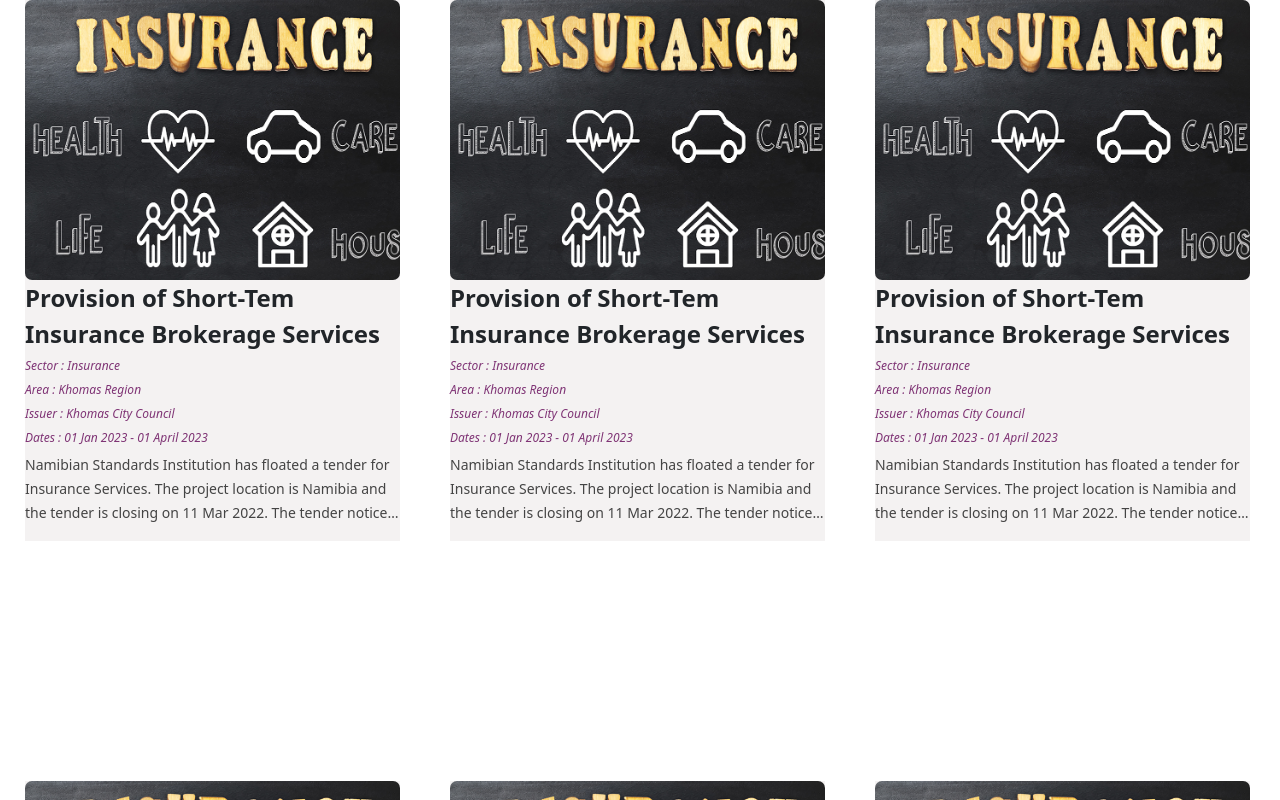
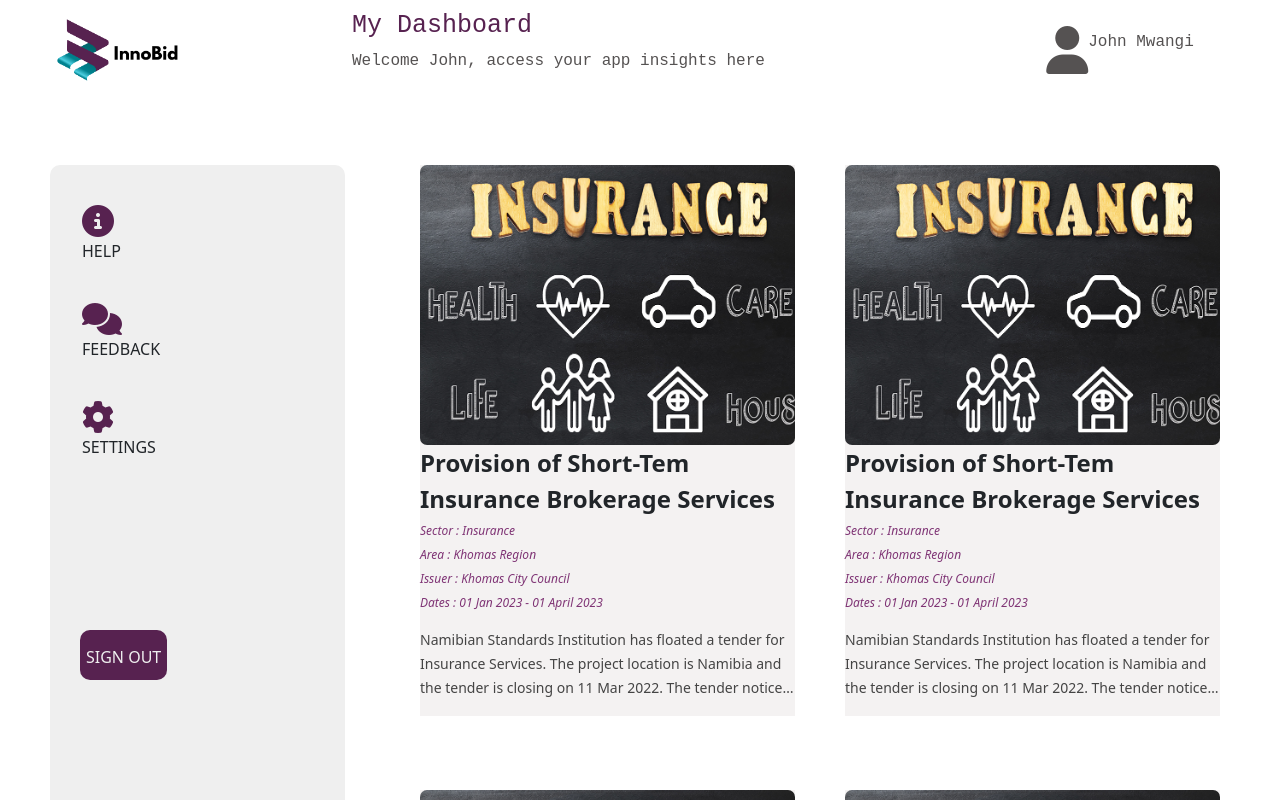
Before and after one commit to Ndhlovu1/tender-management-system, a React (Create React App) app in the folder inno-bid/: page /Tenders in a window 1280 px wide. Shown: the top 800 px of the page. Built offline with nearby package versions, Linux system fonts and the light colour scheme.

Commit message:
Dashboard and TopBar added

```diff
--- a/inno-bid/src/App.js
+++ b/inno-bid/src/App.js
@@ -3,7 +3,8 @@ import Login from "./login/Login";
 import Home from "./home/Home";
 //import Topbar from "./topbar/Topbar";
 import { BrowserRouter as Router, Routes, Route } from "react-router-dom";
-import Tenders from "./tenders/Tenders";
+// import Tenders from "./tenders/Tenders";
+import TenderDisplay from "./tenderdisplay/TenderDisplay";
 
 
 function App() {
@@ -15,7 +16,7 @@ function App() {
 
         <Route path="/Dashboard" element= { <Home/> } />
 
-        <Route path="/Tenders" element={ <Tenders/> } />
+        <Route path="/Tenders" element={ <TenderDisplay/> } />
 
       </Routes>
 
--- a/inno-bid/src/tender/tender.css
+++ b/inno-bid/src/tender/tender.css
@@ -1,7 +1,8 @@
 .singleTender{
     width: 375px;
-    margin: 0px 25px 240px 25px;
+    margin: 0px 25px 24px 25px;
     background: rgba(182, 173, 173, 0.156);
+    margin-top: 50px;
 
 
 }
@@ -11,6 +12,7 @@
     height: 280px;
     border-radius: 7px;
     object-fit: cover;
+
 
 }
 
@@ -49,7 +51,7 @@
     font-size: 14px;
     color :#444;
     line-height: 24px;
-    margin-top: 5px;
+    margin-top: 15px;
     overflow: hidden;
     text-overflow: ellipsis;
     display: -webkit-box;
--- /dev/null
+++ b/inno-bid/src/tenderdisplay/TenderDisplay.jsx
@@ -0,0 +1,20 @@
+import React from 'react'
+import Sidebar from '../sidebar/Sidebar'
+import Tenders from '../tenders/Tenders'
+import Topbar from '../topbar/Topbar'
+import "./tenderDisplay.css"
+
+export default function TenderDisplay() {
+  return (
+    <>
+    <Topbar/>
+    <div className="tenderDisplay">
+        <Sidebar/>
+        <Tenders/>
+
+
+
+    </div>
+    </>
+  )
+}
--- /dev/null
+++ b/inno-bid/src/tenderdisplay/tenderDisplay.css
@@ -0,0 +1,5 @@
+.tenderDisplay{
+    display : flex;
+    padding-top: 50px;
+
+}
--- a/inno-bid/src/topbar/topbar.css
+++ b/inno-bid/src/topbar/topbar.css
@@ -4,6 +4,7 @@
     background-color: white;
     position: sticky;
     top: 0px;
+    margin-top: 15px;
     padding-top: 20px;
     display: flex;
     align-items: center;
```
Also changed, not shown: inno-bid/src/tenders/Tenders.jsx (line endings or trailing spaces).
